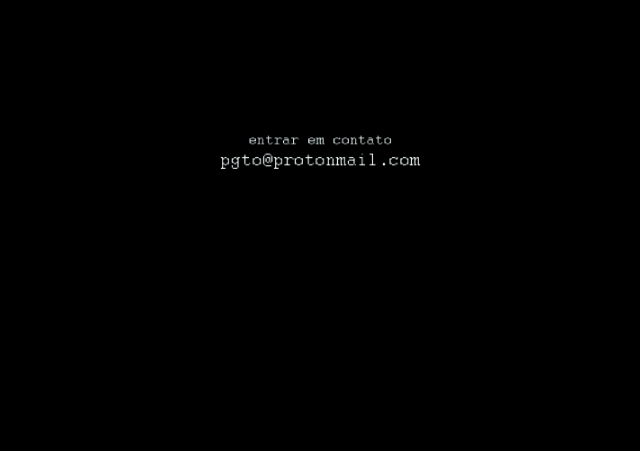
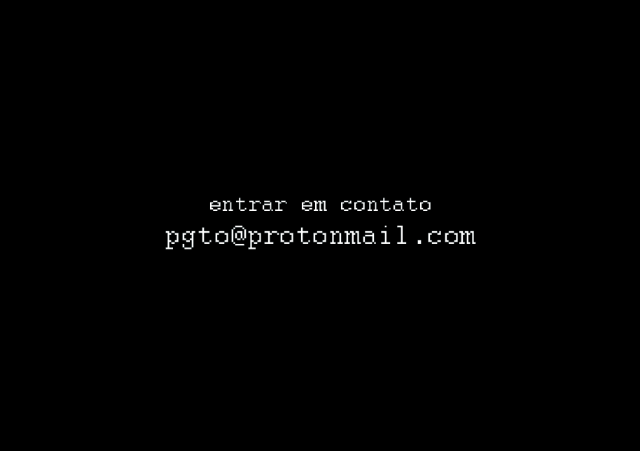
Before and after one commit to salgueiroluzoficial/salgueiroluzoficial.github.io, a website: page index.html in a window 1280 px wide. Shown: the whole page, without its empty margins (320-960 px from the left). Drawn offline with Linux system fonts and the light colour scheme.

Commit message:
Update index.html

```diff
--- a/index.html
+++ b/index.html
@@ -8,7 +8,7 @@
 
 <body>
     <div class="mensagem">
-        <p style="text-align:center;"><img src="img/mensagem.jpg" width="45%" height="45%" /></p>
+        <p style="text-align:center;"><img src="img/mensagem.jpg" width="70%" height="70%" /></p>
     </div>
 </body>
 </html>
```
